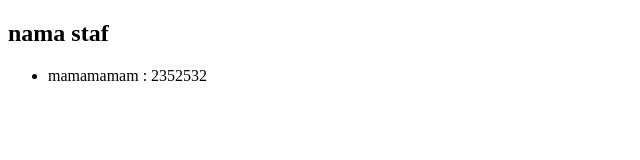
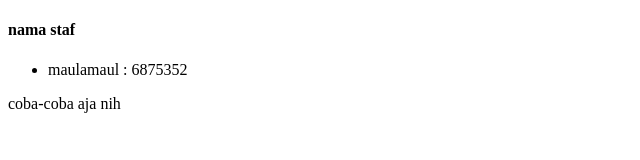
Before and after one commit to farhnalwnd/belajar-js, a plain HTML site: page staff.html in a window 1280 px wide. Shown: the whole page, without its empty margins (0-640 px from the left). Drawn offline with Linux system fonts and the light colour scheme.

Commit message:
mengubah dari branch master pada file staff.html

```diff
--- a/staff.html
+++ b/staff.html
@@ -6,9 +6,10 @@
     <title>Document</title>
   </head>
   <body>
-    <h2>nama staf</h2>
+    <h4>nama staf</h4>
     <ul>
-      <li>mamamamam : 2352532</li>
+      <li>maulamaul : 6875352</li>
     </ul>
+    <p>coba-coba aja nih</p>
   </body>
 </html>
```
